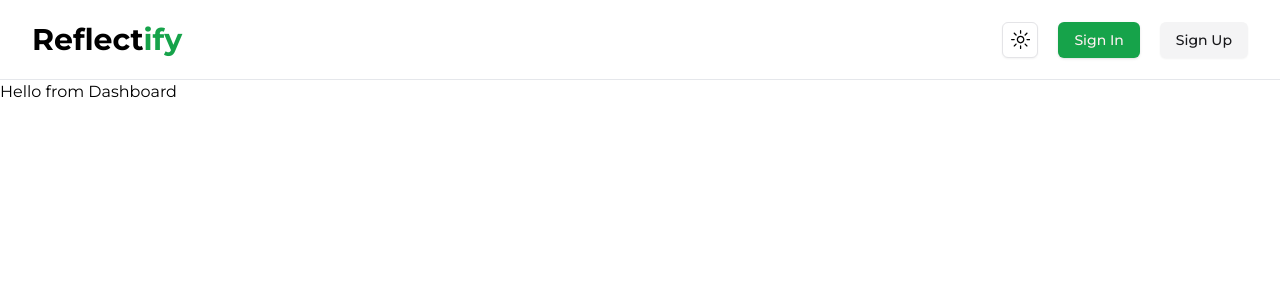
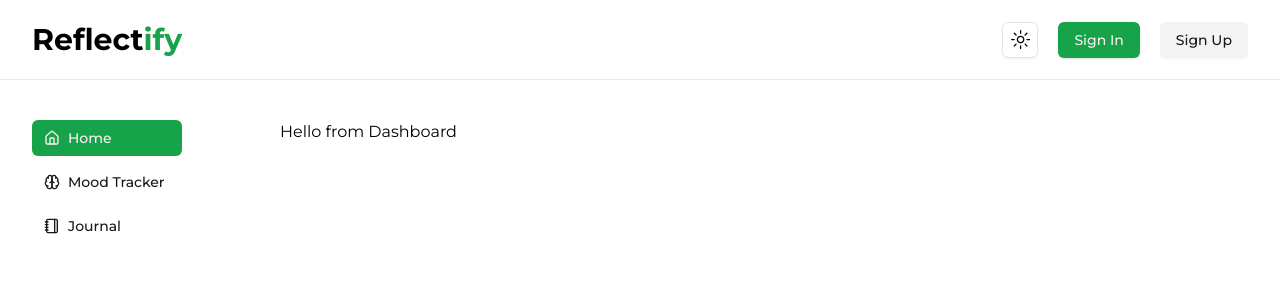
Before and after one commit to brendan-sadlier/reflectify, a Next.js app: page /dashboard in a window 1280 px wide. Shown: the top 300 px of the page. Built offline with nearby package versions, Linux system fonts and the light colour scheme; no server answers.

Commit message:
Dashboard Layout and User Dropdown Implemented

```diff
--- /dev/null
+++ b/app/components/DashboardSidebar.tsx
@@ -0,0 +1,51 @@
+"use client";
+
+import { cn } from "@/lib/utils";
+import { Home, Notebook, Brain, Settings } from "lucide-react";
+import Link from "next/link";
+import { usePathname } from "next/navigation";
+
+export const navItems = [
+  {
+    name: "Home",
+    href: "/dashboard",
+    icon: Home,
+  },
+  {
+    name: "Mood Tracker",
+    href: "/dashboard/mood-tracker",
+    icon: Brain,
+  },
+  {
+    name: "Journal",
+    href: "/dashboard/journal",
+    icon: Notebook,
+  }
+];
+
+export function DashboardSidebar() {
+
+  const pathname = usePathname();
+
+
+  return (
+    <nav className="grid items-start gap-2">
+
+      {navItems.map((item, index) => (
+        <Link key={index} href={item.href}>
+          <span className={cn(
+            "group flex items-center rounded-md px-3 py-2 text-sm font-medium cursor-pointer transition-colors duration-150 ease-in-out hover:bg-accent hover:text-accent-foreground hover:font-bold",
+            pathname === item.href
+            ? "bg-primary text-primary-foreground hover:bg-primary hover:text-accent-foreground"
+            : "bg-transparent text-accent-foreground group-hover:text-accent-foreground hover:text-primary"
+          )}>
+            <item.icon className="mr-2 h-4 w-4"/>
+            <span>{item.name}</span>
+          </span>
+        </Link>
+      ))}
+
+    </nav>
+  )
+
+}
--- a/app/components/Navbar.tsx
+++ b/app/components/Navbar.tsx
@@ -2,12 +2,15 @@ import { Button } from "@/components/ui/button";
 import Link from "next/link";
 import { ThemeToggle } from "./ThemeToggle";
 
-import {RegisterLink, LoginLink, LogoutLink} from "@kinde-oss/kinde-auth-nextjs/components";
-import {getKindeServerSession} from "@kinde-oss/kinde-auth-nextjs/server";
+import { RegisterLink, LoginLink } from "@kinde-oss/kinde-auth-nextjs/components";
+import { getKindeServerSession } from "@kinde-oss/kinde-auth-nextjs/server";
+import { UserDropdown } from "./UserDropdown";
+import { use } from "react";
 
 export async function Navbar() {
 
-  const { isAuthenticated } = getKindeServerSession();
+  const { isAuthenticated, getUser } = getKindeServerSession();
+  const user = await getUser();
 
   return (
 
@@ -22,9 +25,7 @@ export async function Navbar() {
           <ThemeToggle />
 
           {(await isAuthenticated()) ? (
-            <LogoutLink>
-              <Button>Log Out</Button>
-            </LogoutLink>
+            <UserDropdown email={user?.email as string} image={user?.picture as string} name={user?.given_name as string}/>
           ) : (
             <div className="flex items-center gap-x-5">
               <LoginLink>
--- /dev/null
+++ b/app/components/UserDropdown.tsx
@@ -0,0 +1,76 @@
+export const userDropdownItems = [
+  {
+    name: "Profile",
+    href: "/user/profile",
+    icon: User,
+  },
+  {
+    name: "Settings",
+    href: "/user/settings",
+    icon: Settings,
+  },
+];
+
+import { Avatar, AvatarFallback, AvatarImage } from "@/components/ui/avatar";
+import { Button } from "@/components/ui/button";
+import { DropdownMenu, DropdownMenuContent, DropdownMenuGroup, DropdownMenuItem, DropdownMenuLabel, DropdownMenuSeparator, DropdownMenuTrigger } from "@/components/ui/dropdown-menu";
+import { navItems } from "./DashboardSidebar";
+import { DoorClosed, Settings, User } from "lucide-react";
+import Link from "next/link";
+
+import { LogoutLink } from "@kinde-oss/kinde-auth-nextjs/components";
+import { UserDetails } from "@/lib/interface";
+import { getInitial } from "@/lib/utils";
+
+export function UserDropdown(
+  { name, email, image }: UserDetails
+) {
+  return (
+    <DropdownMenu>
+
+      <DropdownMenuTrigger asChild>
+
+        <Button variant="ghost"className="relative h-10 w-10 rounded-full">
+          <Avatar className="h-10 w-10 rounded-full">
+            <AvatarImage src={image} alt="User Profile Image"/>
+            <AvatarFallback>{getInitial(name)}</AvatarFallback>
+          </Avatar>
+        </Button>
+
+      </DropdownMenuTrigger>
+
+      <DropdownMenuContent className="w-56" align="end" forceMount>
+
+        <DropdownMenuLabel>
+          <div className="flex flex-col space-y-1">
+            <p className="text-sm font-semibold leading-none">{name}</p>
+            <p className="text-xs font-medium leading-none text-muted-foreground">{email}</p>
+          </div>
+        </DropdownMenuLabel>
+
+        <DropdownMenuSeparator />
+
+        <DropdownMenuGroup>
+
+          {userDropdownItems.map((item, index) => (
+            <DropdownMenuItem asChild key={index} className="hover:cursor-pointer">
+              <Link href={item.href} className="w-full flex justify-between items-center">
+                {item.name}
+                <span><item.icon className="w-4 h-4" /></span>
+              </Link>
+            </DropdownMenuItem>
+          ))}
+
+        </DropdownMenuGroup>
+
+        <DropdownMenuSeparator />
+
+        <DropdownMenuItem asChild className="w-full flex justify-between items-center hover:cursor-pointer">
+          <LogoutLink>
+            Logout{" "}<span><DoorClosed className="w-4 h-4" /></span>
+          </LogoutLink>
+        </DropdownMenuItem>
+      </DropdownMenuContent>
+    </DropdownMenu>
+  )
+}
--- /dev/null
+++ b/app/dashboard/layout.tsx
@@ -0,0 +1,23 @@
+import { DashboardSidebar } from "../components/DashboardSidebar";
+
+export default function DashboardLayout({children}: {children: React.ReactNode}) {
+  return (
+
+    <div className="flex flex-col space-y-6 mt-10">
+
+      <div className="container grid flex-1 gap-12 md:grid-cols-[200px_1fr]">
+
+        <aside className="hidden w-[150px] flex-col md:flex">
+          <DashboardSidebar />
+        </aside>
+
+        <main className="flex flex-col space-y-6">
+          {children}
+        </main>
+
+      </div>
+
+    </div>
+
+  )
+}
--- /dev/null
+++ b/components/ui/avatar.tsx
@@ -0,0 +1,50 @@
+"use client"
+
+import * as React from "react"
+import * as AvatarPrimitive from "@radix-ui/react-avatar"
+
+import { cn } from "@/lib/utils"
+
+const Avatar = React.forwardRef<
+  React.ElementRef<typeof AvatarPrimitive.Root>,
+  React.ComponentPropsWithoutRef<typeof AvatarPrimitive.Root>
+>(({ className, ...props }, ref) => (
+  <AvatarPrimitive.Root
+    ref={ref}
+    className={cn(
+      "relative flex h-10 w-10 shrink-0 overflow-hidden rounded-full",
+      className
+    )}
+    {...props}
+  />
+))
+Avatar.displayName = AvatarPrimitive.Root.displayName
+
+const AvatarImage = React.forwardRef<
+  React.ElementRef<typeof AvatarPrimitive.Image>,
+  React.ComponentPropsWithoutRef<typeof AvatarPrimitive.Image>
+>(({ className, ...props }, ref) => (
+  <AvatarPrimitive.Image
+    ref={ref}
+    className={cn("aspect-square h-full w-full", className)}
+    {...props}
+  />
+))
+AvatarImage.displayName = AvatarPrimitive.Image.displayName
+
+const AvatarFallback = React.forwardRef<
+  React.ElementRef<typeof AvatarPrimitive.Fallback>,
+  React.ComponentPropsWithoutRef<typeof AvatarPrimitive.Fallback>
+>(({ className, ...props }, ref) => (
+  <AvatarPrimitive.Fallback
+    ref={ref}
+    className={cn(
+      "flex h-full w-full items-center justify-center rounded-full bg-muted",
+      className
+    )}
+    {...props}
+  />
+))
+AvatarFallback.displayName = AvatarPrimitive.Fallback.displayName
+
+export { Avatar, AvatarImage, AvatarFallback }
--- /dev/null
+++ b/lib/interface.ts
@@ -0,0 +1,5 @@
+export interface UserDetails {
+  name: string;
+  email: string;
+  image: string;
+}
--- a/lib/utils.ts
+++ b/lib/utils.ts
@@ -4,3 +4,7 @@ import { twMerge } from "tailwind-merge"
 export function cn(...inputs: ClassValue[]) {
   return twMerge(clsx(inputs))
 }
+
+export function getInitial(name: string) {
+  return Array.from(name)[0]
+}
--- a/package.json
+++ b/package.json
@@ -10,11 +10,13 @@
   },
   "dependencies": {
     "@kinde-oss/kinde-auth-nextjs": "^2.2.10",
+    "@radix-ui/react-avatar": "^1.0.4",
     "@radix-ui/react-dropdown-menu": "^2.0.6",
     "@radix-ui/react-icons": "^1.3.0",
     "@radix-ui/react-slot": "^1.0.2",
     "class-variance-authority": "^0.7.0",
     "clsx": "^2.1.1",
+    "lucide-react": "^0.379.0",
     "next": "14.2.3",
     "next-themes": "^0.3.0",
     "react": "^18",
```
Also changed, not shown: 1 other file (tests, documents, lock files or other folders). Lines whose indentation alone changed are shown as unchanged.
